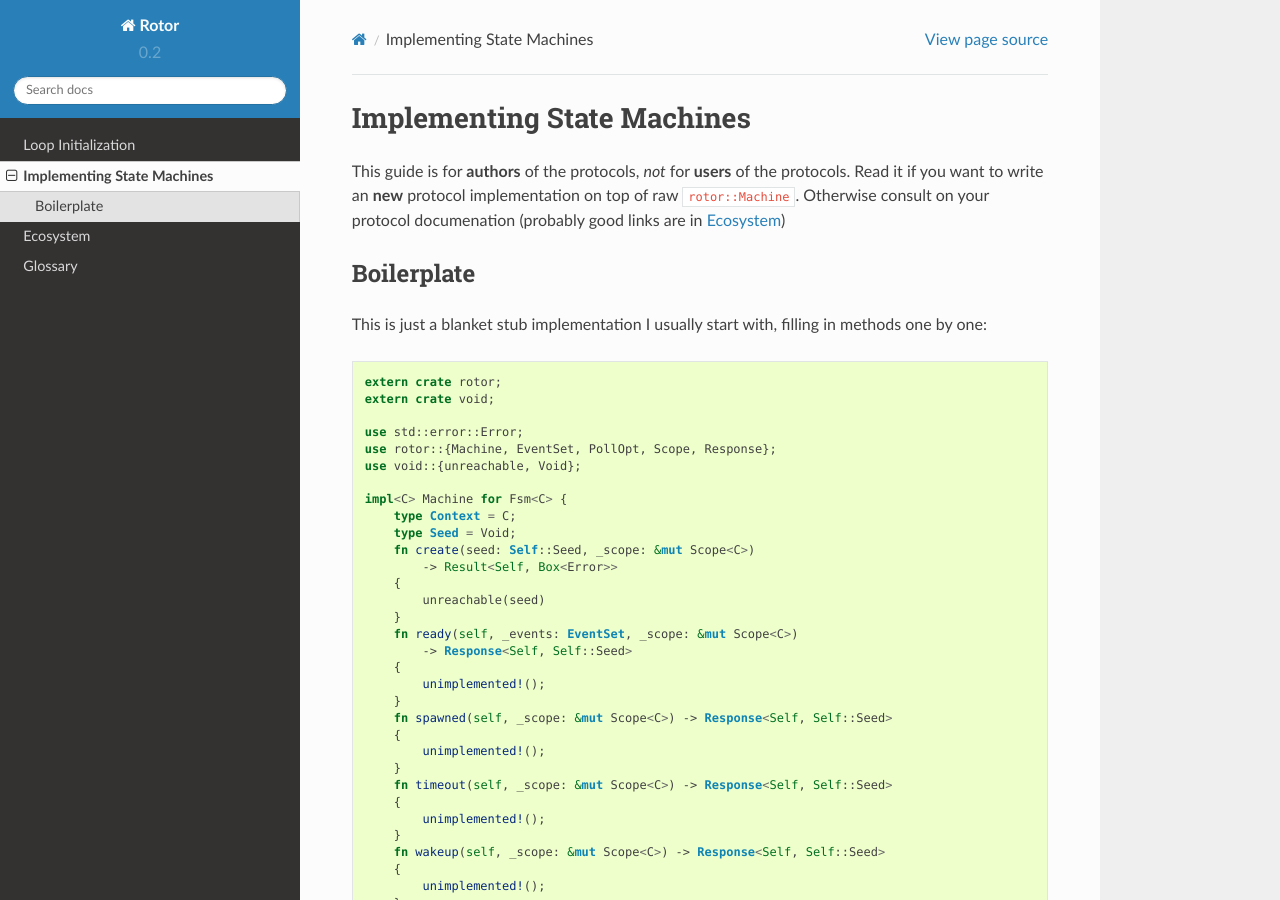
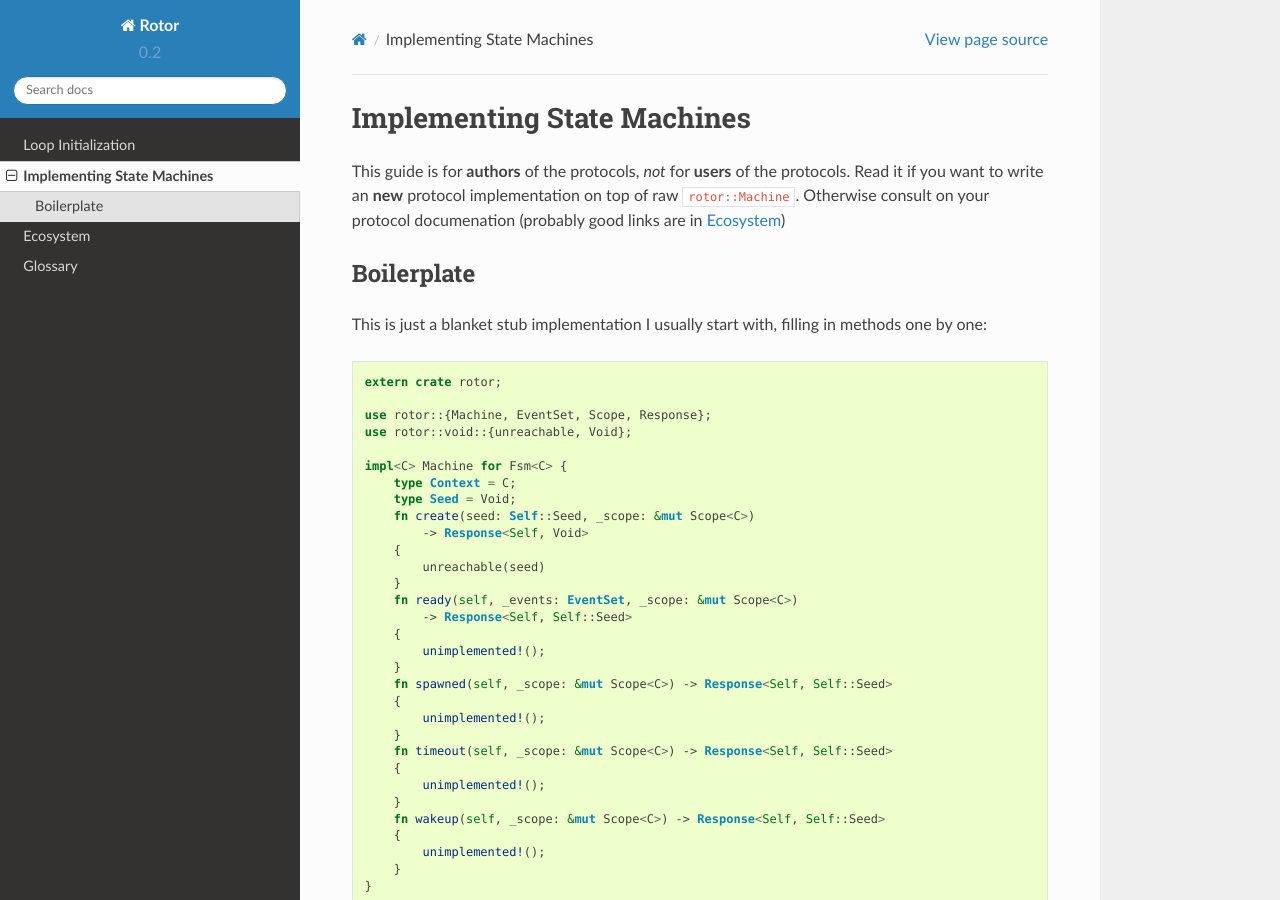
Before and after one commit to tailhook/rotor, a Sphinx documentation site: the page built from doc/state_machine.rst, in a window 1280 px wide and 900 px high. Built offline with Sphinx 7.4.7 and the Read the Docs theme 2.0.0, drawn with Linux system fonts in a browser that asks for light colours.

Commit message:
doc: Fix state machine boilerplate for a new rotor

```diff
--- a/doc/state_machine.rst
+++ b/doc/state_machine.rst
@@ -17,17 +17,15 @@ This is just a blanket stub implementation I usually start with, filling
 in methods one by one::
 
     extern crate rotor;
-    extern crate void;
 
-    use std::error::Error;
-    use rotor::{Machine, EventSet, PollOpt, Scope, Response};
-    use void::{unreachable, Void};
+    use rotor::{Machine, EventSet, Scope, Response};
+    use rotor::void::{unreachable, Void};
 
     impl<C> Machine for Fsm<C> {
         type Context = C;
         type Seed = Void;
         fn create(seed: Self::Seed, _scope: &mut Scope<C>)
-            -> Result<Self, Box<Error>>
+            -> Response<Self, Void>
         {
             unreachable(seed)
         }
```
